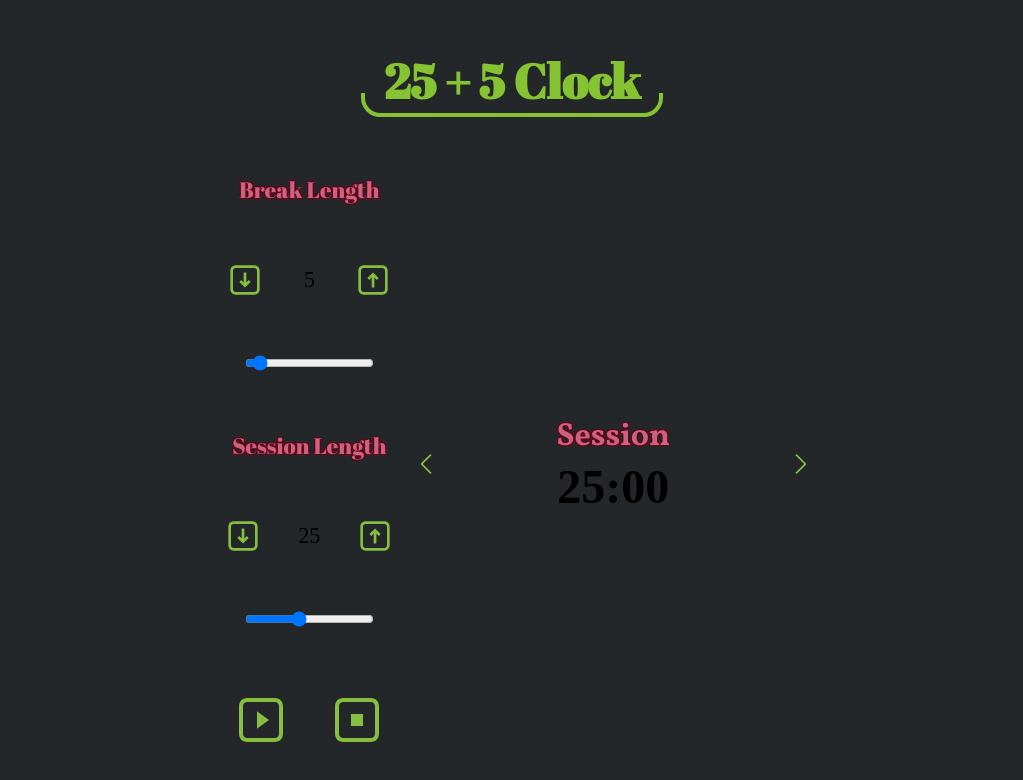
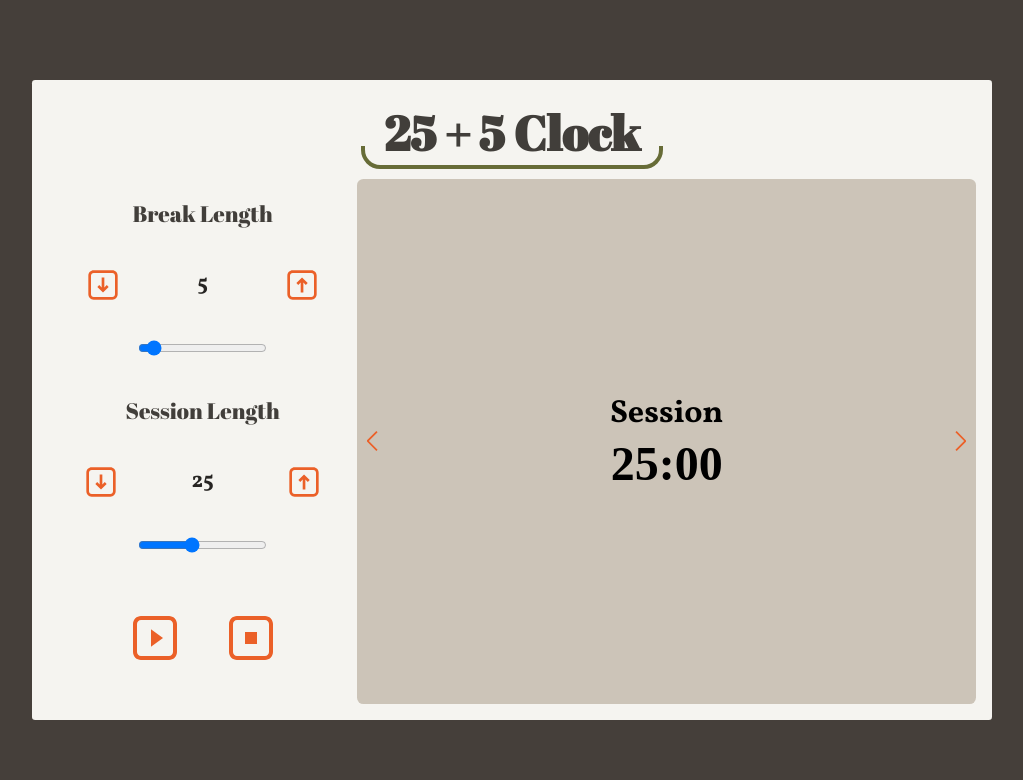
Before and after one commit to Fastion-1024/FCC-25-5-Clock, a React (Create React App) app: page / in a window 1280 px wide. Shown: the top 780 px of the page, without its empty margins (128-1151 px from the left). Built offline with nearby package versions, Linux system fonts and the light colour scheme.

Commit message:
Adjusted Layout and Colours - Updated the overall colour palette. - Removed unused classes. - Adjusted layout in landscape - Adjusted font size, weight and family.

```diff
--- a/src/components/AnalogueClock/AnalogueClock.css
+++ b/src/components/AnalogueClock/AnalogueClock.css
@@ -10,20 +10,13 @@
     --hand-minute-height: 60%;
     --hand-minute-width: 0.4em;
 
-    --clr-clock-primary: hsl(220, 17%, 17%);
-    --clr-clock-secondary: hsl(220, 15%, 25%);
-    --clr-clock-border: hsl(220, 25%, 30%);
-    --clr-clock-mark-primary: hsl(0, 0%, 92%);
-    --clr-clock-mark-secondar: hsl(179, 93%, 44%);
-    --clr-clock-hand-primary: hsl(345, 100%, 59%);
-    --clr-clock-hand-secondary: hsl(27, 100%, 50%);
-
     /* Layout */
     display: flex;
     justify-content: center;
     align-items: center;
     width: 100%;
     height: 100%;
+    padding: 1em;
 }
 
 /*
@@ -34,8 +27,8 @@
     height: var(--clock-width);
     position: relative;
     border-radius: 50%;
-    border: 0.5em solid var(--clr-clock-border);
-    background-color: var(--clr-clock-primary);
+    border: 0.5em solid hsl(var(--clr-green-hue), var(--clr-green-sat), var(--clr-green-lit));
+    background-color: hsl(var(--clr-brown-hue), var(--clr-brown-sat), var(--clr-brown-lit));
 }
 
 /* Clock outer-face. All time marks will relative to this element. */
@@ -55,14 +48,19 @@
     height: 100%;
     width: var(--mark-primary-width);
     left: calc(50% - (var(--mark-primary-width) / 2));
-    background-color: var(--clr-clock-mark-primary);
+    background-color: hsl(
+        var(--clr-lightgreen-hue),
+        var(--clr-lightgreen-sat),
+        var(--clr-lightgreen-lit)
+    );
     z-index: 0;
 }
 
 /* Secondary marks */
 .outer-face .mark {
     width: var(--mark-secondary-width);
-    background-color: var(--clr-clock-mark-secondar);
+    /* CHECK */
+    background-color: hsl(var(--clr-white-hue), var(--clr-white-sat), var(--clr-white-lit));
 }
 
 /* Update the position of each mark to make 8 dissecting lines*/
@@ -101,7 +99,7 @@
     width: 85%;
     height: 85%;
     border-radius: 100%;
-    background-color: var(--clr-clock-primary);
+    background-color: hsl(var(--clr-brown-hue), var(--clr-brown-sat), var(--clr-brown-lit));
     z-index: 1;
 }
 
@@ -115,7 +113,7 @@
     height: 10%;
     margin: auto;
     border-radius: 100%;
-    background-color: var(--clr-clock-secondary);
+    background-color: hsl(var(--clr-silver-hue), var(--clr-silver-sat), var(--clr-silver-lit));
     z-index: 10;
 }
 
@@ -138,7 +136,7 @@
     left: calc(50% - (var(--hand-second-width) / 2));
     top: calc((50% - var(--hand-second-height)) + 10%);
     transform-origin: center calc(var(--hand-second-height) + 20%);
-    background-color: var(--clr-clock-hand-secondary);
+    background-color: hsl(var(--clr-green-hue), var(--clr-green-sat), var(--clr-green-lit));
     z-index: 6;
 }
 
@@ -148,6 +146,6 @@
     left: calc(50% - (var(--hand-minute-width) / 2));
     top: calc((50% - var(--hand-second-height)) + 15%);
     transform-origin: center calc(var(--hand-minute-height) + 24%);
-    background-color: var(--clr-clock-hand-primary);
+    background-color: hsl(var(--clr-orange-hue), var(--clr-orange-sat), var(--clr-orange-lit));
     z-index: 5;
 }
--- a/src/components/App/App.css
+++ b/src/components/App/App.css
@@ -3,34 +3,38 @@
 -------------------*/
 
 :root {
-    /*
-        https://coolors.co/23272a-464a4e-60892f-86c332-ff2e62-f7ef81
-    */
     /* Colours */
-    --clr-bg-dark-hue: 206;
-    --clr-bg-dark-sat: 9%;
-    --clr-bg-dark-lit: 15%;
-    --clr-bg-dark: var(--clr-bg-dark-hue), var(--clr-bg-dark-sat), var(--clr-bg-dark-lit);
+    --clr-white-hue: 50;
+    --clr-white-sat: 21%;
+    --clr-white-lit: 95%;
 
-    --clr-bg-light-hue: 210;
-    --clr-bg-light-sat: 5%;
-    --clr-bg-light-lit: 29%;
-    --clr-bg-light: var(--clr-bg-light-hue), var(--clr-bg-light-sat), var(--clr-bg-light-lit);
+    --clr-silver-hue: 38;
+    --clr-silver-sat: 16%;
+    --clr-silver-lit: 76%;
 
-    --clr-primary-hue: 87;
-    --clr-primary-sat: 49%;
-    --clr-primary-lit: 36%;
-    --clr-primary: var(--clr-primary-hue), var(--clr-primary-sat), var(--clr-primary-lit);
+    --clr-olive-hue: 34;
+    --clr-olive-sat: 6%;
+    --clr-olive-lit: 24%;
 
-    --clr-secondary-hue: 345;
-    --clr-secondary-sat: 100%;
-    --clr-secondary-lit: 59%;
-    --clr-secondary: var(--clr-secondary-hue), var(--clr-primary-sat), var(--clr-secondary-lit);
+    --clr-black-hue: 40;
+    --clr-black-sat: 4%;
+    --clr-black-lit: 14%;
 
-    --clr-accent-hue: 85;
-    --clr-accent-sat: 59%;
-    --clr-accent-lit: 48%;
-    --clr-accent: var(--clr-accent-hue), var(--clr-accent-sat), var(--clr-accent-lit);
+    --clr-brown-hue: 25;
+    --clr-brown-sat: 9%;
+    --clr-brown-lit: 25%;
+
+    --clr-orange-hue: 17;
+    --clr-orange-sat: 83%;
+    --clr-orange-lit: 54%;
+
+    --clr-green-hue: 65;
+    --clr-green-sat: 32%;
+    --clr-green-lit: 32%;
+
+    --clr-lightgreen-hue: 52;
+    --clr-lightgreen-sat: 37%;
+    --clr-lightgreen-lit: 68%;
 
     /* Fonts */
     --fs-header: 3rem;
@@ -63,29 +67,19 @@ main {
     justify-content: center;
     align-items: center;
 
-    background-color: hsl(var(--clr-bg-dark));
+    background-color: hsl(var(--clr-brown-hue), var(--clr-brown-sat), var(--clr-brown-lit));
 }
 
 .icon-btn {
     font-size: var(--fs-icon);
     background-color: transparent;
     border: none;
-    --clr-bg-light-lit: 50%;
-    color: hsl(var(--clr-primary-hue) var(--clr-primary-sat) var(--clr-bg-light-lit));
+    color: hsl(var(--clr-orange-hue) var(--clr-orange-sat) var(--clr-orange-lit));
 }
 
 .icon-btn svg {
     display: block;
     margin: auto;
-}
-
-.label-outline {
-    color: hsl(var(--clr-secondary));
-    --clr-secondary-lit: 20%;
-    text-shadow: -1px -1px 0 hsl(var(--clr-secondary-hue), var(--clr-secondary-sat), var(--clr-secondary-lit)),
-        1px -1px 0 hsl(var(--clr-secondary-hue), var(--clr-secondary-sat), var(--clr-secondary-lit)),
-        -1px 1px 0 hsl(var(--clr-secondary-hue), var(--clr-secondary-sat), var(--clr-secondary-lit)),
-        1px 1px 0 hsl(var(--clr-secondary-hue), var(--clr-secondary-sat), var(--clr-secondary-lit));
 }
 
 .visually-hidden:not(:focus):not(:active) {
--- a/src/components/Container/Container.css
+++ b/src/components/Container/Container.css
@@ -17,6 +17,9 @@
         'controls controls';
     grid-template-rows: 1fr 2fr 3fr 0.5fr;
     place-items: center;
+
+    background-color: hsl(var(--clr-white-hue), var(--clr-white-sat), var(--clr-white-lit));
+    border-radius: 0.2em;
 }
 
 /* .container h1, */
@@ -36,8 +39,8 @@
     align-items: center;
 
     padding: 0 0.4em;
-    border: 0.1em solid hsl(var(--clr-accent));
-    color: hsl(var(--clr-accent));
+    border: 0.1em solid hsl(var(--clr-green-hue) var(--clr-green-sat) var(--clr-green-lit));
+    color: hsl(var(--clr-olive-hue) var(--clr-olive-sat) var(--clr-olive-lit));
     border-radius: 0.4em;
     position: relative;
     z-index: 1;
@@ -50,7 +53,7 @@
     left: -10%;
     width: 120%;
     height: 80%;
-    background-color: hsl(var(--clr-bg-dark));
+    background-color: hsl(var(--clr-white-hue) var(--clr-white-sat) var(--clr-white-lit));
     z-index: -1;
 }
 
@@ -64,6 +67,8 @@
 
 .carousel-container {
     grid-area: timer;
+    background-color: hsl(var(--clr-silver-hue) var(--clr-silver-sat) var(--clr-silver-lit));
+    border-radius: 0.4em;
 }
 
 .timer-control {
@@ -78,13 +83,18 @@
     /* Main Layout */
     .container {
         grid-template-areas:
-            'header header header'
-            'phase1 timer timer'
-            'phase2 timer timer'
-            'controls timer timer';
+            'header header'
+            'phase1 timer'
+            'phase2 timer'
+            'controls timer';
 
-        grid-template-rows: 1fr 2fr 2fr 1fr;
-        grid-template-columns: 1fr 1fr 1fr;
+        grid-template-rows: 1fr 3fr 3fr 2fr;
+        grid-template-columns: 1fr 2fr;
+        max-width: 60rem;
+        max-height: 40rem;
     }
-    /* NEED TO ADJUST ROWS SIZING A BIT MORE */
+
+    .container h1 {
+        margin-bottom: 0.2em;
+    }
 }
--- a/src/components/PhaseControl/PhaseControl.css
+++ b/src/components/PhaseControl/PhaseControl.css
@@ -13,6 +13,7 @@
     text-transform: capitalize;
     font-family: var(--ff-header);
     font-size: var(--fs-l);
+    color: hsl(var(--clr-olive-hue), var(--clr-olive-sat), var(--clr-olive-lit));
 }
 
 .phase-control .decrement {
@@ -22,6 +23,9 @@
 .phase-control .value {
     grid-area: value;
     font-size: var(--fs-l);
+    font-family: var(--ff-body);
+    font-weight: 700;
+    color: hsl(var(--clr-black-hue), var(--clr-olive-sat), var(--clr-black-lit));
 }
 
 .phase-control .increment {
--- a/src/components/PhaseControl/PhaseControl.js
+++ b/src/components/PhaseControl/PhaseControl.js
@@ -28,7 +28,7 @@ const PhaseControl = ({ label, value, decrement, increment, updateValue, min, ma
 
     return (
         <div className='phase-control' onWheel={handleWheel}>
-            <span id={`${label}-label`} className='label label-outline'>
+            <span id={`${label}-label`} className='label'>
                 {label} length
             </span>
             <button
--- a/src/components/Timer/Timer.js
+++ b/src/components/Timer/Timer.js
@@ -3,7 +3,7 @@ import './Timer.css';
 const Timer = ({ phase, value }) => {
     return (
         <div className='timer-clock'>
-            <h3 id='timer-label' className='label label-outline'>
+            <h3 id='timer-label' className='label'>
                 {phase}
             </h3>
             <h2 id='time-left' className='value'>
```
